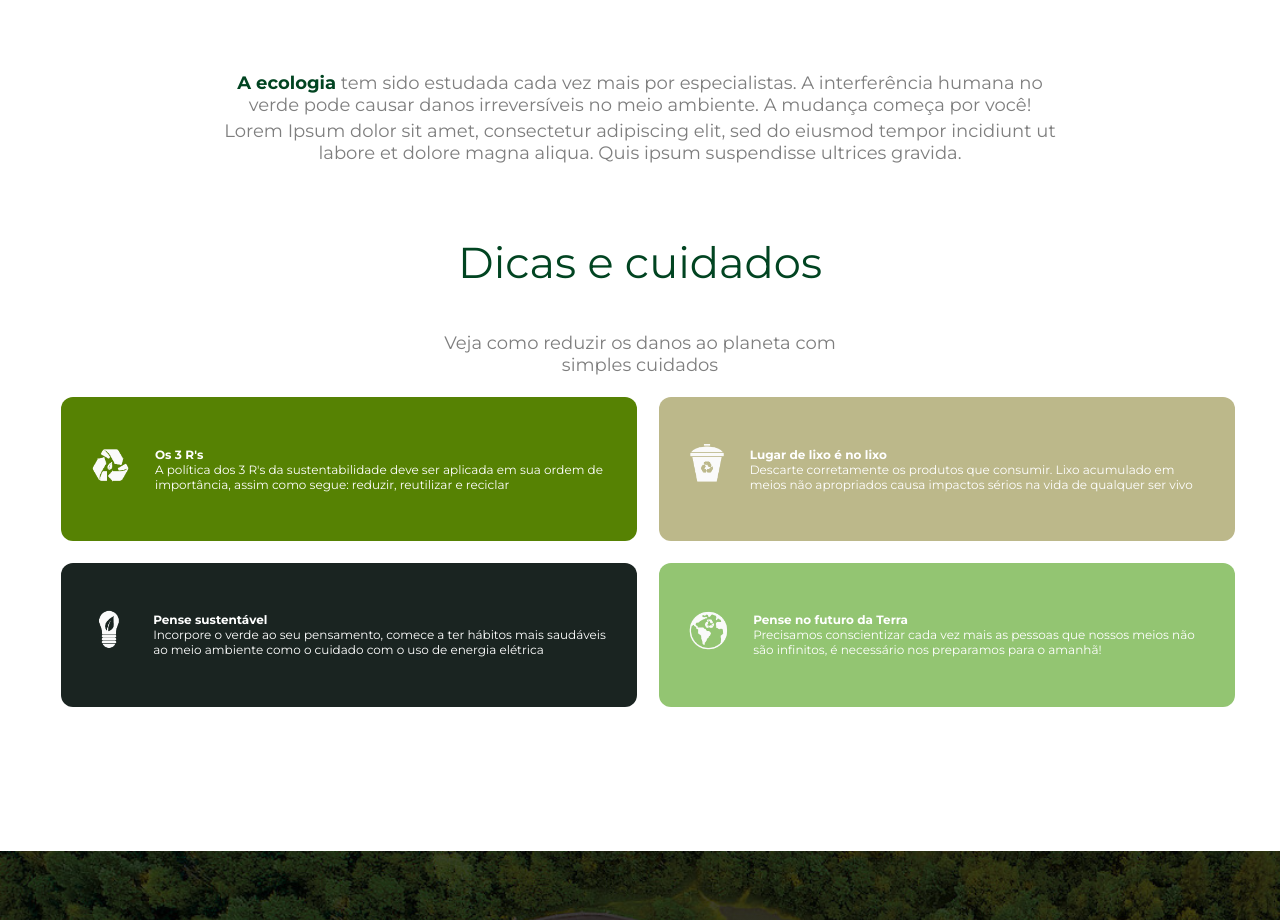
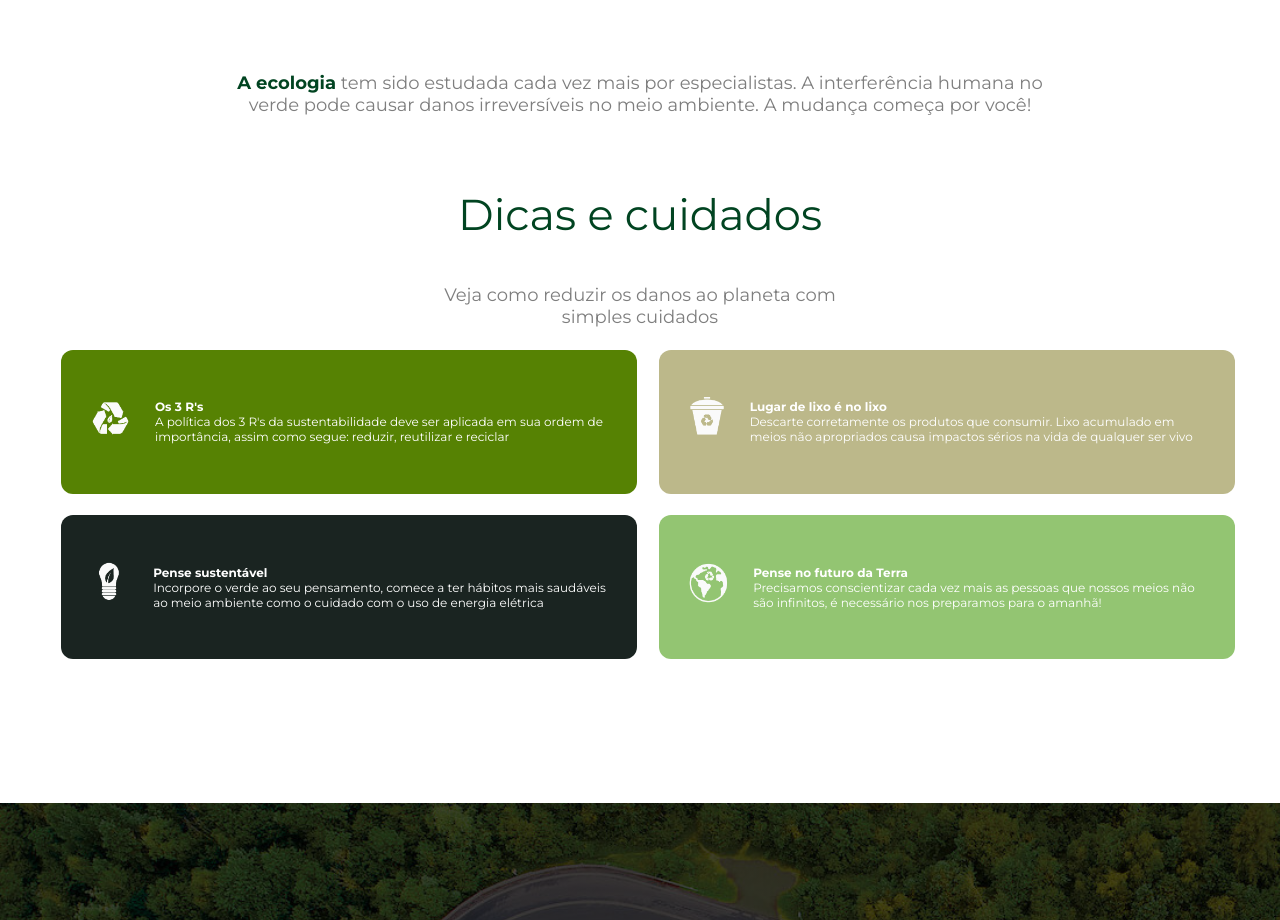
Before and after one commit to LuizFrare/APS2002-Unip, a plain HTML site: page index.html in a window 1280 px wide. Shown: the part 800-1720 px from the top of the page. Drawn offline with Linux system fonts and the light colour scheme.

Commit message:
Finalizado

```diff
--- a/index.html
+++ b/index.html
@@ -43,7 +43,6 @@
     <section class="element">
         <div class="textInitial">
             <p class="text space"><span class="green">A ecologia</span> tem sido estudada cada vez mais por especialistas. A interferência humana no verde pode causar danos irreversíveis no meio ambiente. A mudança começa por você!</p>
-            <p class="text">Lorem Ipsum dolor sit amet, consectetur adipiscing elit, sed do eiusmod tempor incidiunt ut labore et dolore magna aliqua. Quis ipsum suspendisse ultrices gravida.</p>
         </div>
         <div class="conteinerObjects">
             <h2 data-anime="left">Dicas e cuidados</h2>
```
Also changed, not shown: 1 other file.
